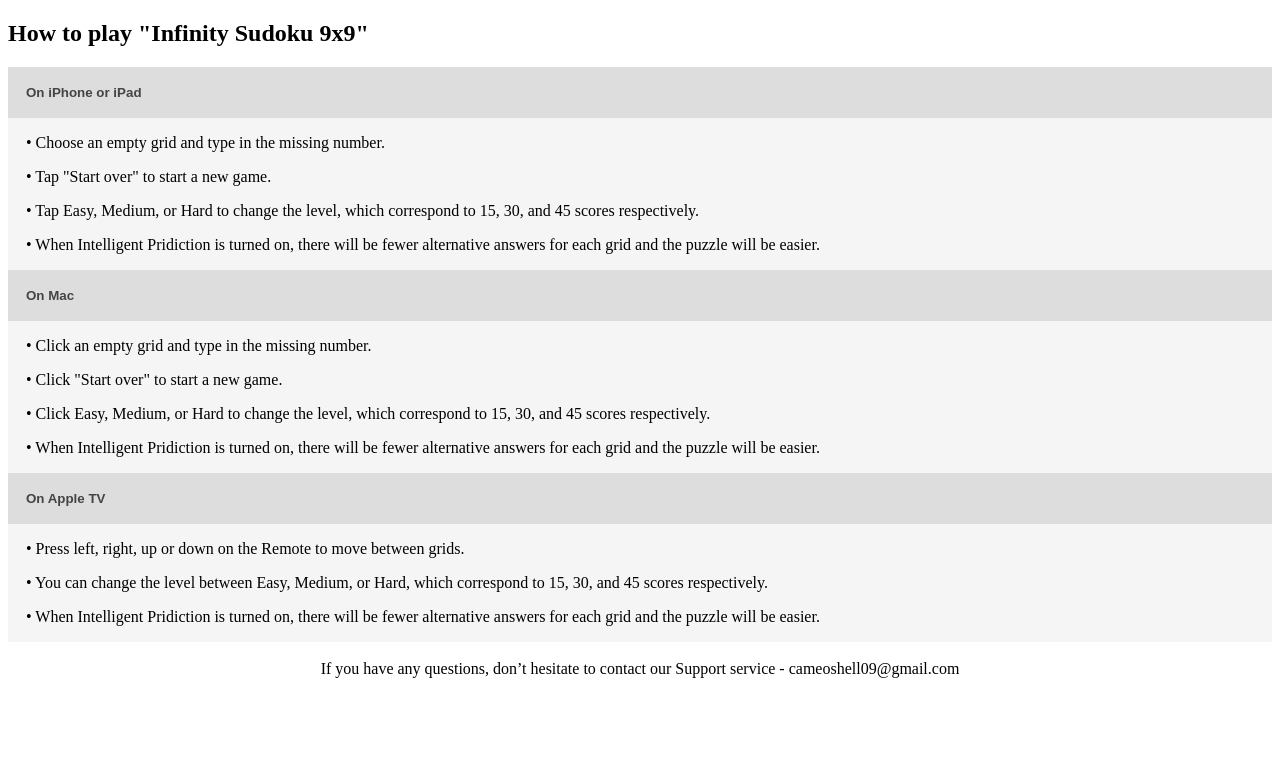
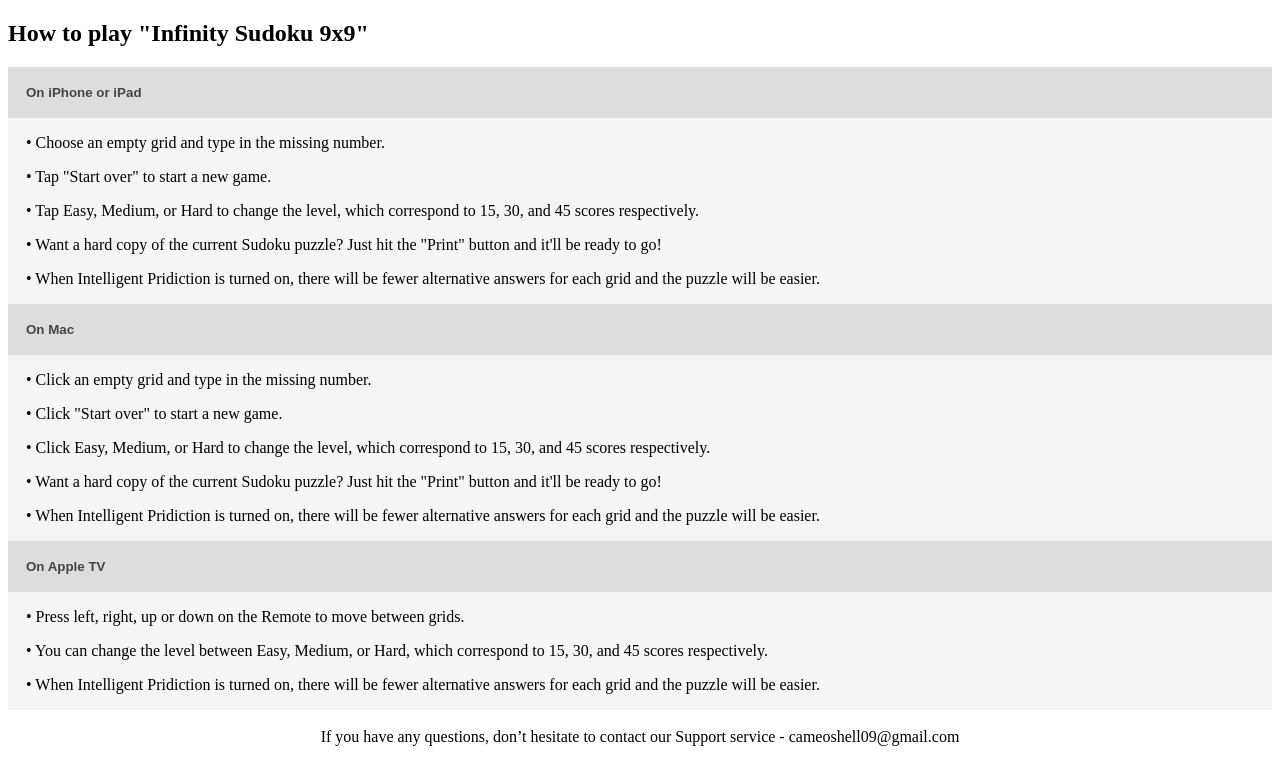
Before and after one commit to qq345386817/inf-sudoku, a plain HTML site: page help.html in a window 1280 px wide. Drawn offline with Linux system fonts and the light colour scheme.

Commit message:
modified:   help.html

```diff
--- a/help.html
+++ b/help.html
@@ -35,6 +35,7 @@
       <p>• Choose an empty grid and type in the missing number.</p>
       <p>• Tap "Start over" to start a new game.</p>
       <p>• Tap Easy, Medium, or Hard to change the level, which correspond to 15, 30, and 45 scores respectively.</p>
+      <p>• Want a hard copy of the current Sudoku puzzle? Just hit the "Print" button and it'll be ready to go!</p>
       <p>• When Intelligent Pridiction is turned on, there will be fewer alternative answers for each grid and the puzzle will be easier.</p>
       <!-- <p>• Subscribers get a special perk: Intelligent Pridiction.</p> -->
     </div>
@@ -44,6 +45,7 @@
       <p>• Click an empty grid and type in the missing number.</p>
       <p>• Click "Start over" to start a new game.</p>
       <p>• Click Easy, Medium, or Hard to change the level, which correspond to 15, 30, and 45 scores respectively.</p>
+      <p>• Want a hard copy of the current Sudoku puzzle? Just hit the "Print" button and it'll be ready to go!</p>
       <p>• When Intelligent Pridiction is turned on, there will be fewer alternative answers for each grid and the puzzle will be easier.</p>
       <!-- <p>• Subscribers get a special perk: Intelligent Pridiction.</p> -->
     </div>
```
